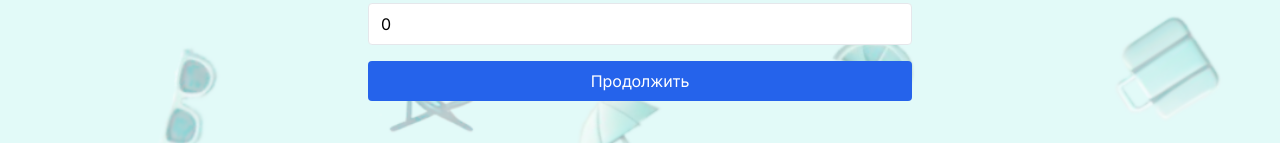
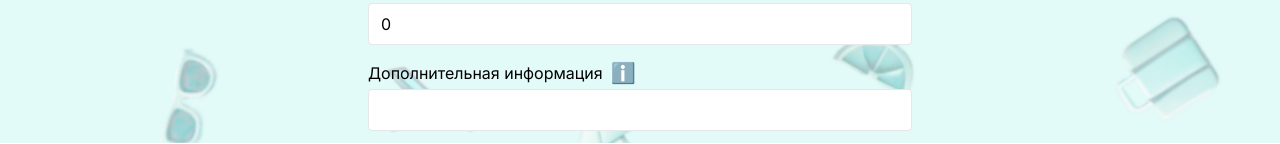
Before and after one commit to PanteleevDmitriy/deploy_testing, a Next.js app in the folder frontend/: page /book-tour in a window 1280 px wide. Shown: the part 657-801 px from the top of the page. Built offline with nearby package versions, Linux system fonts and the light colour scheme; no server answers.

Commit message:
form fix11 11/04

```diff
--- a/frontend/app/book-tour/BookTour.tsx
+++ b/frontend/app/book-tour/BookTour.tsx
@@ -16,6 +16,7 @@ const tooltips = {
     'Во Вьетнаме чаще всего зависит от роста: "ребёнок" — от 90см до 120см, исключение — экскурсия на остров DoiDep: "ребёнок" — от 3-х до 12-ти лет.',
   toddlers:
     'Во Вьетнаме чаще всего зависит от роста: "маленький ребёнок" — до 90см, исключение — экскурсия на остров DoiDep: "маленький ребёнок" — до 3-х лет.',
+  additionalInfo: "Вы можете оставить по желанию любую дополнительную информацию со своими пожеланиями.",
 };
 
 export default function BookTour() {
@@ -28,6 +29,7 @@ export default function BookTour() {
     adults: 1,
     children: 0,
     toddlers: 0,
+    additionalInfo: "",
   });
   const [tooltipOpen, setTooltipOpen] = useState<string | null>(null);
   const [showConfirmation, setShowConfirmation] = useState(false);
@@ -66,12 +68,15 @@ export default function BookTour() {
   }, []);
 
   const handleChange = (
-    e: React.ChangeEvent<HTMLInputElement | HTMLSelectElement>
+    e: React.ChangeEvent<HTMLInputElement | HTMLSelectElement | HTMLTextAreaElement>
   ) => {
     const { name, value } = e.target;
     setFormData((prev) => ({
       ...prev,
-      [name]: name === "adults" || name === "children" || name === "toddlers" ? parseInt(value) : value,
+      [name]:
+        name === "adults" || name === "children" || name === "toddlers"
+          ? parseInt(value)
+          : value,
     }));
   };
 
@@ -97,7 +102,7 @@ export default function BookTour() {
     e.preventDefault();
     if (!validateContact()) return;
     if (formData.adults < 1) {
-      alert("Необходимо указать хотя бы одного взрослого.");
+      setTooltipOpen("adults");
       return;
     }
     setShowConfirmation(true);
@@ -123,11 +128,12 @@ export default function BookTour() {
 <b>Время заявки:</b> ${timestamp}
 <b>Экскурсия:</b> ${selectedTour?.name || "—"}
 <b>Имя:</b> ${formData.name}
-<b>Способ связи ${formData.contactMethod}:</b>
-<b>Контакт для связи ${formData.contactValue}:</b>
+<b>Способ связи ${formData.contactMethod}</b>
+<b>Контакт для связи ${formData.contactValue}</b>
 <b>Взрослых:</b> ${formData.adults}
 <b>Детей:</b> ${formData.children}
 <b>Маленьких детей:</b> ${formData.toddlers}
+<b>Доп. информация:</b> ${formData.additionalInfo || "—"}
     `.trim();
 
     try {
@@ -165,7 +171,8 @@ export default function BookTour() {
         type={type}
         name={name}
         min={type === "number" ? 0 : undefined}
-        required
+        required={name !== "additionalInfo"}
+        maxLength={name === "additionalInfo" ? 200 : undefined}
         value={formData[name as keyof typeof formData] as string | number}
         onChange={handleChange}
         className="w-full border px-3 py-2 rounded"
@@ -237,6 +244,7 @@ export default function BookTour() {
         {renderFieldWithTooltip("Количество взрослых", "adults", "number")}
         {renderFieldWithTooltip("Количество детей", "children", "number")}
         {renderFieldWithTooltip("Количество маленьких детей", "toddlers", "number")}
+        {renderFieldWithTooltip("Дополнительная информация", "additionalInfo", "text")}
 
         <button
           type="submit"
@@ -247,13 +255,14 @@ export default function BookTour() {
       </form>
 
       {showConfirmation && (
-        <div className="mt-6 border-t pt-6">
+        <div className="mt-6 border-t pt-6 bg-white border-red-500 border-2 p-4 rounded">
           <h2 className="mb-4 text-xl font-semibold">Подтвердите заявку</h2>
           <p><b>Имя:</b> {formData.name}</p>
           <p><b>Контакт ({formData.contactMethod}):</b> {formData.contactValue}</p>
           <p><b>Взрослых:</b> {formData.adults}</p>
           <p><b>Детей:</b> {formData.children}</p>
           <p><b>Маленьких детей:</b> {formData.toddlers}</p>
+          {formData.additionalInfo && <p><b>Доп. информация:</b> {formData.additionalInfo}</p>}
           <div className="mt-4 flex gap-4">
             <button
               onClick={confirmSubmit}
```
